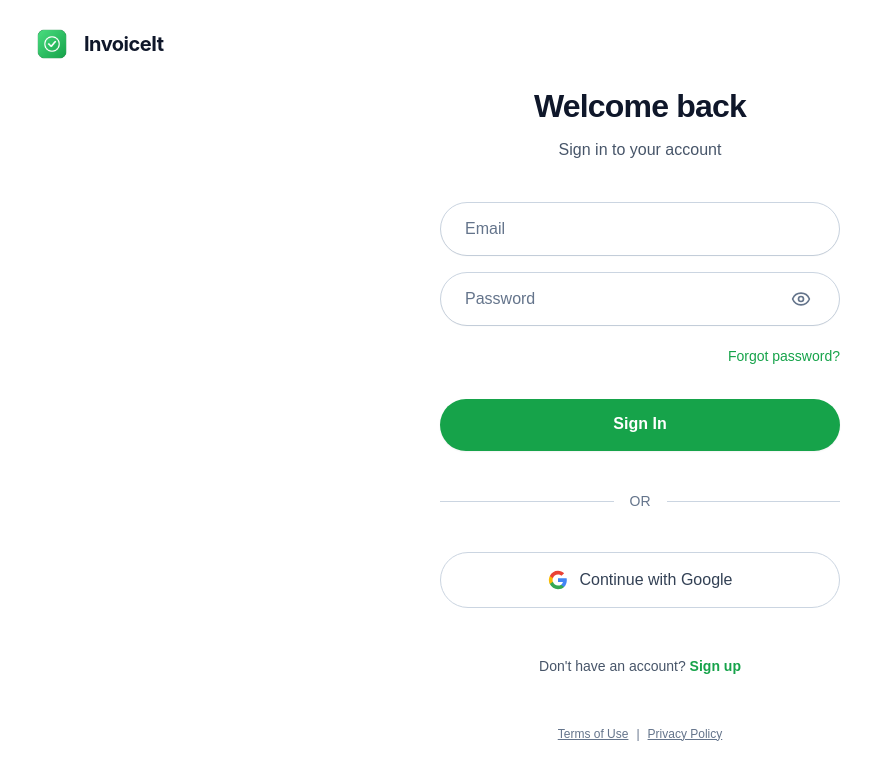
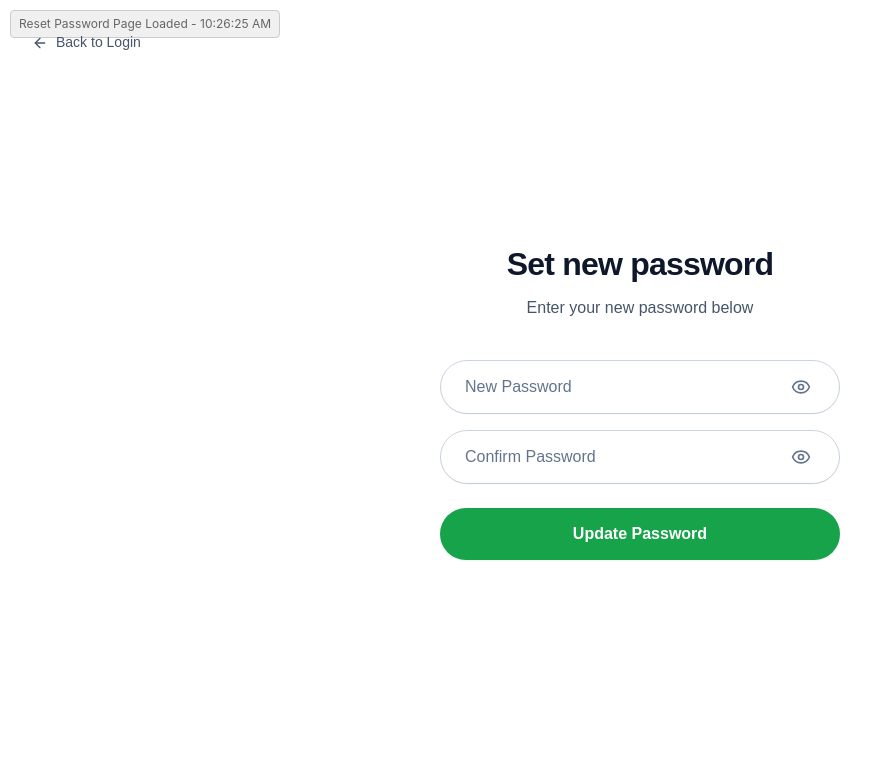
Before and after one commit to penuel-sudo/invoice-it, a React (Vite) app: page /reset-password in a window 1280 px wide. Before the commit this address led to /auth. Shown: the top 780 px of the page, without its empty margins (0-893 px from the left). Built offline with nearby package versions, Linux system fonts and the light colour scheme.

Commit message:
main fixing

```diff
--- a/src/main.tsx
+++ b/src/main.tsx
@@ -5,7 +5,9 @@ import './index.css'
 import './styles/responsive.css'
 import App from './App.tsx'
 
-// Register Service Worker for PWA functionality
+// Service Worker disabled for debugging
+// TODO: Re-enable after fixing caching issues
+/*
 if ('serviceWorker' in navigator) {
   window.addEventListener('load', () => {
     navigator.serviceWorker.register('/sw.js')
@@ -32,6 +34,17 @@ if ('serviceWorker' in navigator) {
       })
   })
 }
+*/
+
+// Unregister any existing service workers
+if ('serviceWorker' in navigator) {
+  navigator.serviceWorker.getRegistrations().then((registrations) => {
+    registrations.forEach((registration) => {
+      console.log('Unregistering service worker:', registration.scope)
+      registration.unregister()
+    })
+  })
+}
 
 createRoot(document.getElementById('root')!).render(
   <StrictMode>
--- a/src/pages/reset-password.tsx
+++ b/src/pages/reset-password.tsx
@@ -7,6 +7,8 @@ import { brandColors } from '../stylings'
 import { Button, Input, Label } from '../components/ui'
 
 export default function ResetPasswordPage() {
+  console.log('ResetPasswordPage component rendered')
+
   const [formData, setFormData] = useState({
     password: '',
     confirmPassword: ''
@@ -20,16 +22,32 @@ export default function ResetPasswordPage() {
   const { updatePassword } = useAuth()
   const navigate = useNavigate()
 
-  // Check if we have the necessary tokens from the URL
+  // Handle Supabase password reset flow
   useEffect(() => {
-    const accessToken = searchParams.get('access_token')
-    const refreshToken = searchParams.get('refresh_token')
+    // Check if we have tokens in URL fragments (Supabase redirects with #)
+    const hash = window.location.hash
+    const urlParams = new URLSearchParams(hash.substring(1))
 
-    if (!accessToken || !refreshToken) {
-      toast.error('Invalid or expired reset link')
-      navigate('/auth')
+    const accessToken = urlParams.get('access_token')
+    const refreshToken = urlParams.get('refresh_token')
+    const type = urlParams.get('type')
+
+    console.log('Reset password URL params:', {
+      accessToken: !!accessToken,
+      refreshToken: !!refreshToken,
+      type,
+      hash: hash.substring(0, 50) + '...'
+    })
+
+    // If we have tokens, set the session
+    if (accessToken && refreshToken && type === 'recovery') {
+      // Supabase will automatically handle the session when tokens are in URL
+      console.log('Password reset tokens detected, session should be set')
+    } else if (!hash) {
+      // No tokens in URL, might be a direct visit
+      console.log('No reset tokens found in URL')
     }
-  }, [searchParams, navigate])
+  }, [])
 
   const handleInputChange = (field: string, value: string) => {
     setFormData(prev => ({ ...prev, [field]: value }))
@@ -56,14 +74,18 @@ export default function ResetPasswordPage() {
     setIsLoading(true)
 
     try {
+      console.log('Attempting to update password...')
       const { error } = await updatePassword(formData.password)
       if (error) {
+        console.error('Password update error:', error)
         toast.error(error.message)
       } else {
+        console.log('Password updated successfully')
         toast.success('Password updated successfully!')
         navigate('/auth')
       }
     } catch (error: any) {
+      console.error('Password update exception:', error)
       toast.error(error.message || 'An error occurred')
     } finally {
       setIsLoading(false)
@@ -81,6 +103,20 @@ export default function ResetPasswordPage() {
       padding: window.innerWidth < 768 ? '1.5rem' : '2rem',
       fontFamily: 'Poppins, -apple-system, BlinkMacSystemFont, "Segoe UI", Roboto, "Helvetica Neue", Arial, sans-serif'
     }}>
+      {/* Debug info */}
+      <div style={{
+        position: 'absolute',
+        top: '10px',
+        left: '10px',
+        fontSize: '12px',
+        color: '#666',
+        backgroundColor: '#f0f0f0',
+        padding: '4px 8px',
+        borderRadius: '4px',
+        border: '1px solid #ccc'
+      }}>
+        Reset Password Page Loaded - {new Date().toLocaleTimeString()}
+      </div>
       {/* Back Button */}
       <button
         onClick={() => navigate('/auth')}
```
